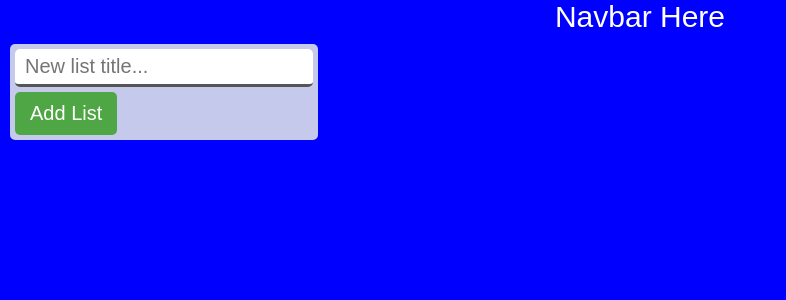
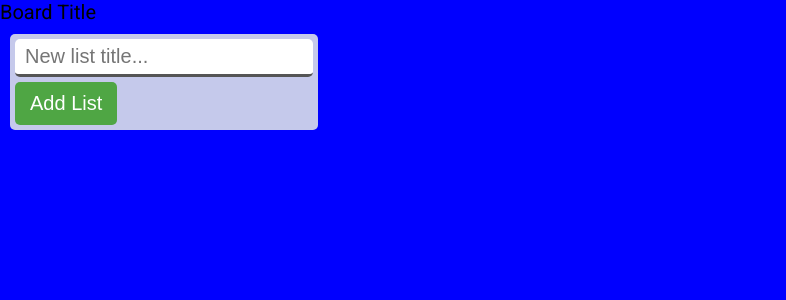
Before and after one commit to darrylgit/v11-geckos-team-03, a React (Create React App) app: page / in a window 1280 px wide. Shown: the top 300 px of the page, without its empty margins (0-786 px from the left). Built offline with nearby package versions, Linux system fonts and the light colour scheme.

Commit message:
Create NavBar component and BoardTitle component

```diff
--- a/src/components/app/App.js
+++ b/src/components/app/App.js
@@ -1,5 +1,6 @@
 import React from "react";
 import Board from "../Board";
+import Nav from "../navbar/NavBar";
 
 class App extends React.Component {
   constructor(props) {
@@ -11,7 +12,7 @@ class App extends React.Component {
   render() {
     return (
       <div className="App">
-        <nav
+        {/* <nav
           className="navbar"
           style={{
             width: "100%",
@@ -22,7 +23,8 @@ class App extends React.Component {
           }}
         >
           Navbar Here
-        </nav>
+        </nav> */}
+        <Nav />
         <Board />
       </div>
     );
--- /dev/null
+++ b/src/components/navbar/BoardTitle.js
@@ -0,0 +1,35 @@
+import React, { Component } from "react";
+
+class BoardTitle extends Component {
+  state = {
+    title: "Board Title"
+  };
+
+  inputHandler = event => {
+    const innerText = event.target.innerText;
+    console.log(innerText);
+
+    this.setState({
+      title: innerText
+    });
+    console.log(this.state);
+  };
+
+  enterHandler = event => {};
+
+  render() {
+    return (
+      <div
+        className="BoardTitle"
+        contentEditable="true"
+        suppressContentEditableWarning="true"
+        onKeyUp={this.enterHandler}
+        onInput={this.inputHandler}
+      >
+        {this.state.title}
+      </div>
+    );
+  }
+}
+
+export default BoardTitle;
--- a/src/components/navbar/NavBar.js
+++ b/src/components/navbar/NavBar.js
@@ -1,17 +1,21 @@
-import React from "react";
+import React, { Component } from "react";
+
+import BoardTitle from "./BoardTitle";
+
 import "../../index.css";
 
-const NavBar = () => {
-  return (
-    <div className="NavBar">
-      {/* 'board-title' will be a component */}
-      <div className="board-title">Board Title</div>
-      <div className="logo">Geckrello</div>
-      <div className="repo-link">Project Repo</div>
-      {/* 'page-menu' will be a component */}
-      <div className="page-menu">Menu</div>
-    </div>
-  );
-};
+class NavBar extends Component {
+  render() {
+    return (
+      <div className="NavBar">
+        <BoardTitle />
+        {/* <div className="logo">Geckrello</div> */}
+        {/* <div className="repo-link">Project Repo</div> */}
+        {/* 'page-menu' will be a component */}
+        {/* <div className="page-menu">Menu</div> */}
+      </div>
+    );
+  }
+}
 
 export default NavBar;
```
